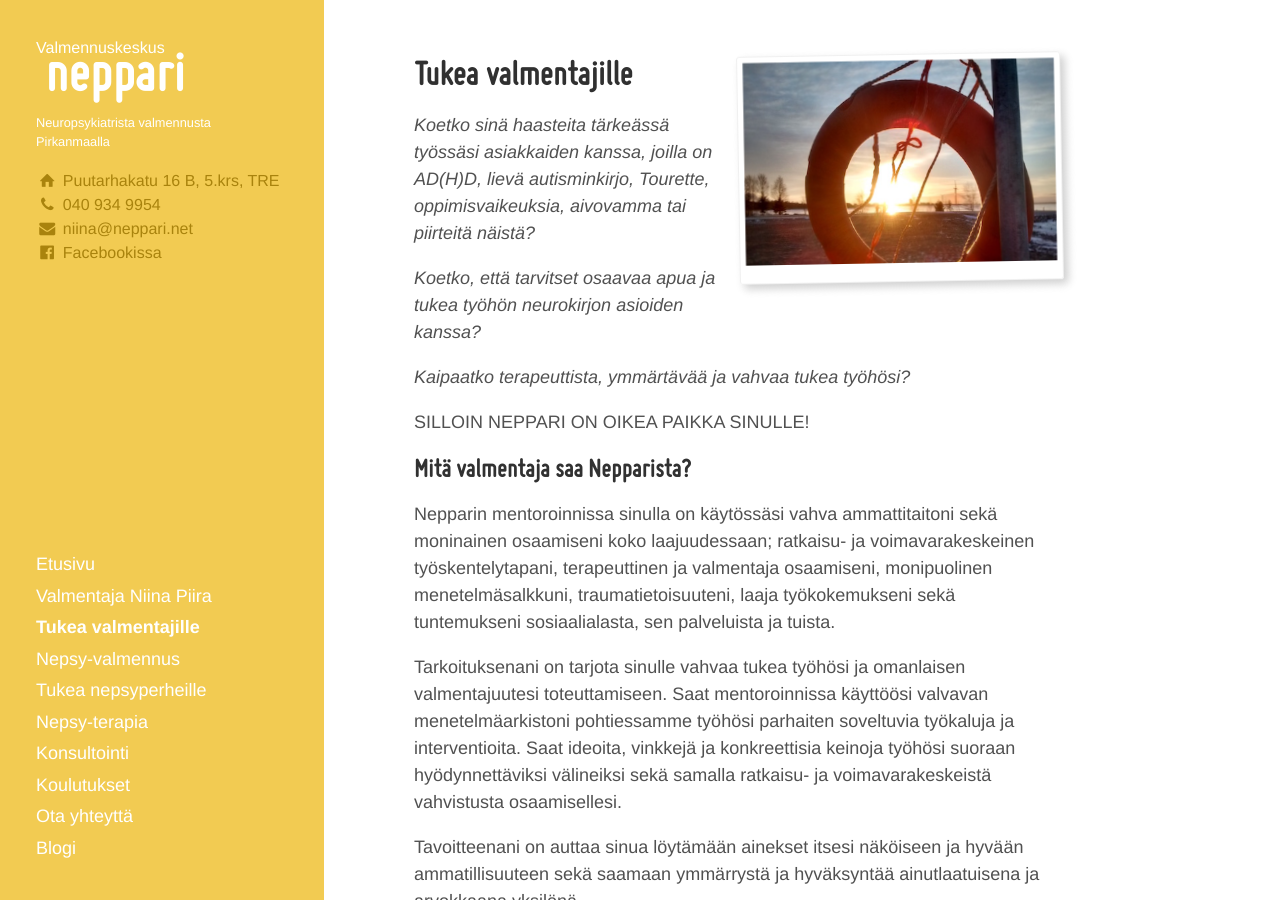
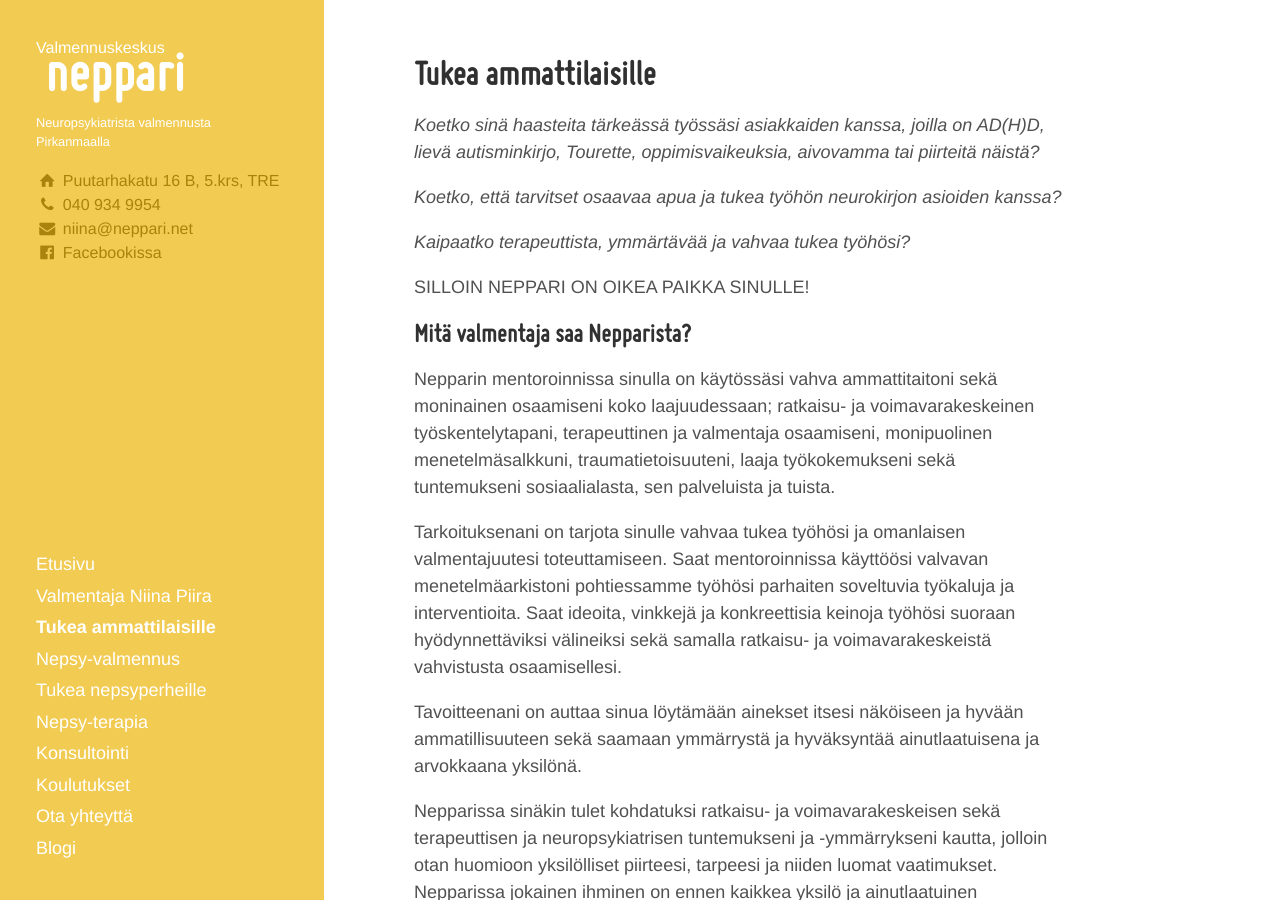
Before and after one commit to niinapiira/neppari.net, a Jekyll site: the page built from tukea-ammattilaisille.md, in a window 1280 px wide and 900 px high. Built offline with Jekyll 4.4.1, drawn with Linux system fonts in a browser that asks for light colours.

Commit message:
Rename page into tukea-ammattilaisille

```diff
--- a/netlify.toml
+++ b/netlify.toml
@@ -44,3 +44,8 @@
   from = "/ratkaisukeskeinen-terapia"
   to = "/nepsy-terapia"
   status = 301
+
+[[redirects]]
+  from = "/sinulle"
+  to = "/tukea-ammattilaisille"
+  status = 301
--- a/sinulle.md
+++ b/tukea-ammattilaisille.md
@@ -1,5 +1,5 @@
 ---
-page-title: Tukea valmentajille
+page-title: Tukea ammattilaisille
 page-type: normal
 navigation-order: 2
 show-in-navigation: true
```
